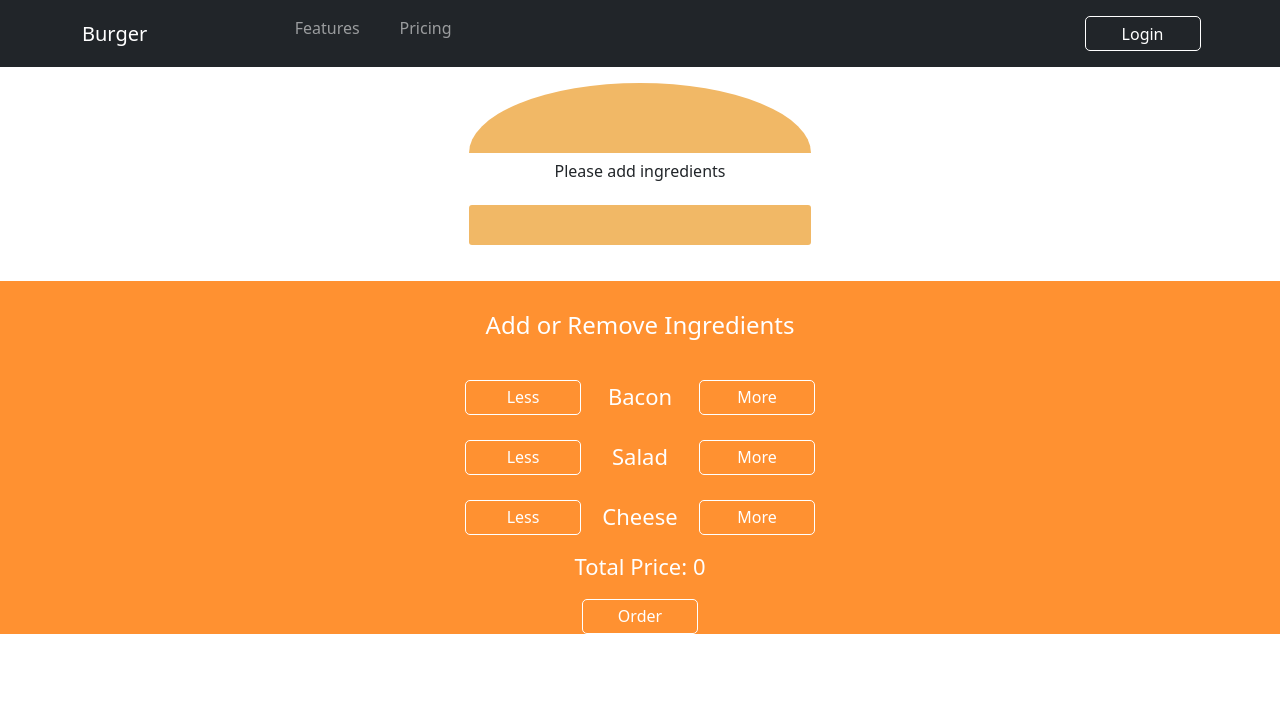
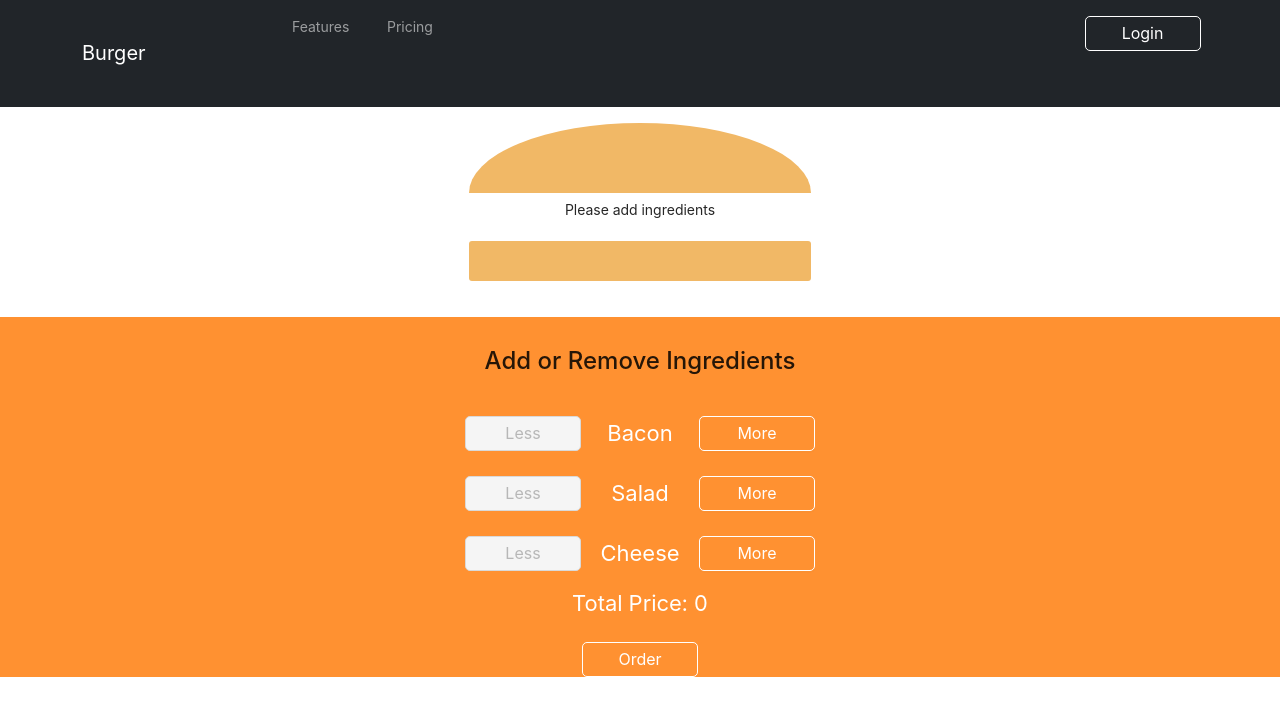
Before and after one commit to hamza181/burger, a React app: page / in a window 1280 px wide. Shown: the top 716 px of the page. Built offline with nearby package versions, Linux system fonts and the light colour scheme.

Commit message:
add modal of order summary

```diff
--- a/src/App.js
+++ b/src/App.js
@@ -2,6 +2,7 @@ import React, { Component } from "react";
 import { BrowserRouter as Router, Switch, Route } from "react-router-dom";
 import "bootstrap/dist/css/bootstrap.min.css";
 import Home from "./Pages/Home/Home";
+import "antd/dist/antd.css";
 
 class App extends Component {
   render() {
--- /dev/null
+++ b/src/Components/OrderSummary/OrderSummary.css
@@ -0,0 +1,9 @@
+.list{
+    text-transform: capitalize;
+    list-style: none;
+    margin-bottom: 40px;
+}
+
+.list li{
+    font-size: 18px;
+}
--- /dev/null
+++ b/src/Components/OrderSummary/OrderSummary.js
@@ -0,0 +1,20 @@
+import React from "react";
+import { useSelector } from "react-redux";
+import "./OrderSummary.css";
+
+function OrderSummary(props) {
+  var ingredients = useSelector((state) => state.ingredients.ingredients);
+
+  const ingredientSummary = Object.keys(ingredients).map((value, index) => {
+    return <li key={value}>{value}: {ingredients[value]}</li>;
+  });
+  return (
+    <div>
+      <h5>Your Order</h5>
+      <ul className="list">{ingredientSummary}</ul>
+      <p>Continue to checkout ?</p>
+    </div>
+  );
+}
+
+export default OrderSummary;
--- /dev/null
+++ b/src/Components/UI/Modal/MyModal.js
@@ -0,0 +1,35 @@
+import React, { useState } from "react";
+import { Modal, Button } from "antd";
+
+function MyModal(props) {
+  //   const [props.isModalVisible, props.setIsModalVisible] = useState(false);
+
+//   const showModal = () => {
+//     props.setIsModalVisible(true);
+//   };
+
+  const handleOk = () => {
+    props.setIsModalVisible(false);
+  };
+
+  const handleCancel = () => {
+    props.setIsModalVisible(false);
+  };
+  return (
+    <div>
+      {/* <Button type="primary" onClick={showModal}>
+        Open Modal
+      </Button> */}
+      <Modal
+        title="Order Summary"
+        visible={props.isModalVisible}
+        onOk={handleOk}
+        onCancel={handleCancel}
+      >
+        {props.children}
+      </Modal>
+    </div>
+  );
+}
+
+export default MyModal;
--- a/src/Pages/Home/Home.js
+++ b/src/Pages/Home/Home.js
@@ -1,4 +1,5 @@
 import { Button } from "antd";
+import MyModal from "../../Components/UI/Modal/MyModal";
 import React, { useEffect, useState, useCallback } from "react";
 import { useDispatch, useSelector } from "react-redux";
 import Ingredients from "../../Components/Ingredients";
@@ -9,12 +10,14 @@ import {
   updatePurchasable,
 } from "../../Store/action/burger";
 import "./home.css";
+import OrderSummary from "../../Components/OrderSummary/OrderSummary";
 
 function Home() {
   var ingredients = useSelector((state) => state.ingredients.ingredients);
   var totalPrice = useSelector((state) => state.ingredients.totalPrice);
   var purchasable = useSelector((state) => state.ingredients.purchasable);
   const dispatch = useDispatch();
+  const [isModalVisible, setIsModalVisible] = useState(false);
 
   // convert object keys in array
   const ingredientKeyArray = Object.keys(ingredients);
@@ -105,6 +108,9 @@ function Home() {
     disable[key] = disable[key] <= 0;
   }
 
+  const showModal = () => {
+    setIsModalVisible(true);
+  };
   return (
     <div>
       <Navbar></Navbar>
@@ -122,6 +128,12 @@ function Home() {
         </div>
       </div>
 
+      <MyModal
+        isModalVisible={isModalVisible}
+        setIsModalVisible={setIsModalVisible}
+      >
+        <OrderSummary></OrderSummary>
+      </MyModal>
       <div className="buttonMain">
         <div className="buttons">
           <h4>Add or Remove Ingredients</h4>
@@ -152,7 +164,9 @@ function Home() {
           </div>
           <p>Total Price: {totalPrice}</p>
 
-          <button disabled={!purchasable}>Order</button>
+          <button disabled={!purchasable} onClick={showModal}>
+            Order
+          </button>
         </div>
       </div>
     </div>
```
Also changed, not shown: src/Components/UI/Backdrop/Backdrop.js (added, +11 -0 lines).
